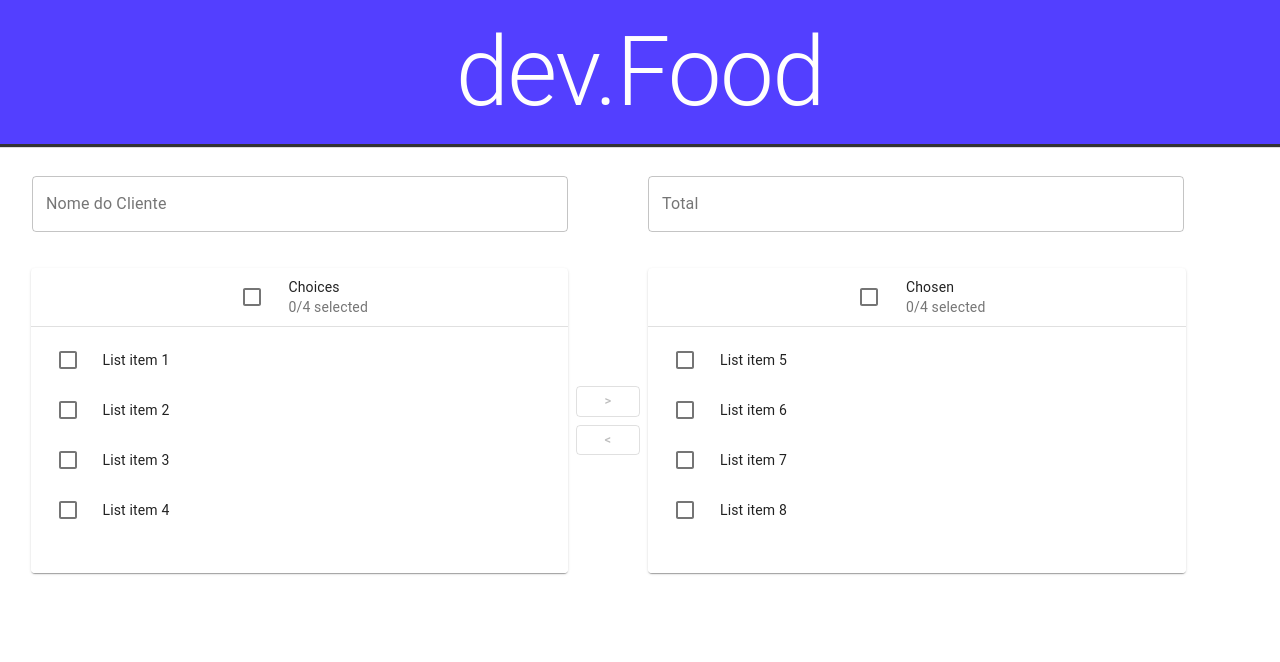
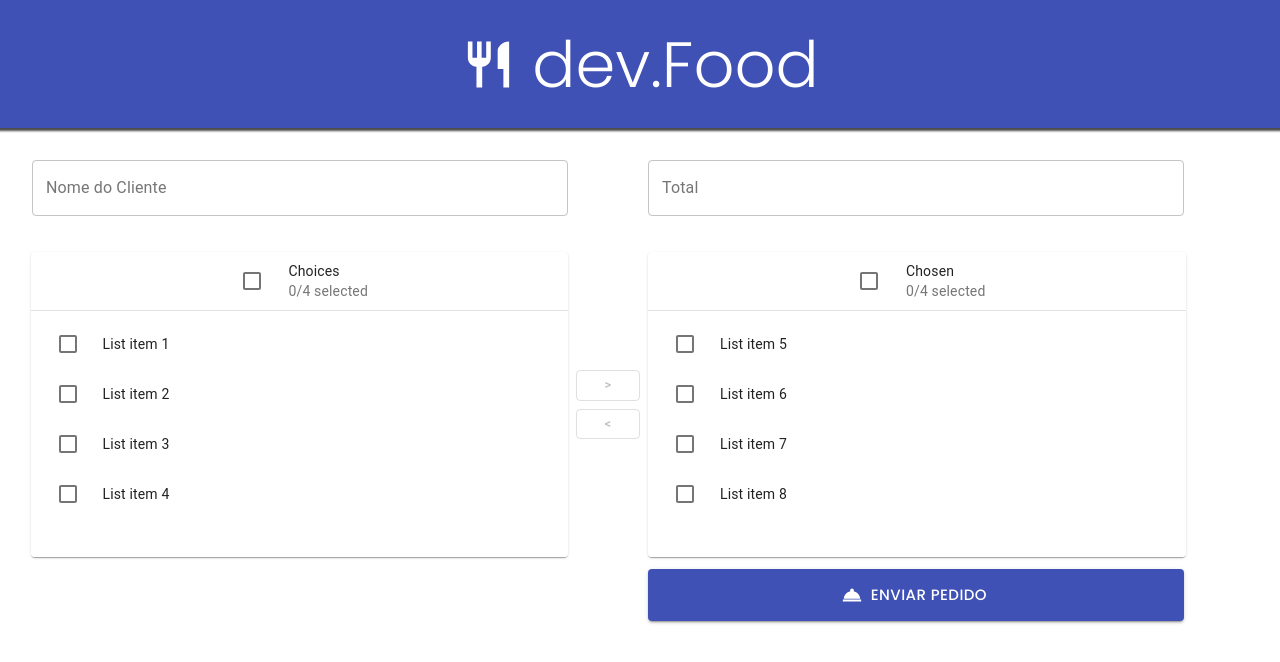
Before and after one commit to lucas-sacoman/teste-devio, a React (Create React App) app: page / in a window 1280 px wide. Shown: the top 662 px of the page. Built offline with nearby package versions, Linux system fonts and the light colour scheme.

Commit message:
:construction: style modification

```diff
--- a/src/App.js
+++ b/src/App.js
@@ -1,19 +1,19 @@
 import './App.css';
-import { Container, Typography } from '@material-ui/core';
+import { Container } from '@material-ui/core';
 
 import Order from './components/Orders'
 import { Header } from './components/Header/Header';
+import RestaurantIcon from '@material-ui/icons/Restaurant';
+import Title from './components/Header/Title'
 
 export default function App() {
   return (
     <>
-      <Header>
-        <Typography
-          gutterBottom
-          variant="h1"
-          align="center">
-            dev.Food
-        </Typography>
+      <Header color="primary">
+        <RestaurantIcon
+          style={{ fontSize: 55 }}
+        />
+        <Title />
       </Header>
       <Container maxWidth='lg'>
         <Order />
--- a/src/components/Header/Header.jsx
+++ b/src/components/Header/Header.jsx
@@ -1,11 +1,21 @@
 import styled from 'styled-components';
 
 export const Header = styled.header `
+   font-family: 'Poppins', sans-serif;
+   font-size: 2rem;
+   display: flex;
    margin: 0;
-   padding: 1rem 0 2rem 0;
+   padding: 3rem 0 3rem;
+   justify-content: center;
+   align-items: center;
    width: 100%;
-   height: 6rem;
+   height: 2rem;
    color: #fffefe;
-   background: #533fff;
-   box-shadow: 0px 3px 1px 0px rgba(0, 0, 0, 0.8)
+   background: #3f51b5;
+   box-shadow: 0px 1px 2px 2px rgba(0, 0, 0, 0.7);
+
+   h1 {
+      font-weight: 200;
+      margin-left: 1rem;
+   }
 `;
--- /dev/null
+++ b/src/components/Header/Title.jsx
@@ -0,0 +1,7 @@
+import React from 'react';
+
+export default function Title() {
+  return (
+     <h1>dev.Food</h1>
+  )
+}
--- /dev/null
+++ b/src/components/Input/Button.jsx
@@ -0,0 +1,31 @@
+import React from 'react';
+import Button from '@material-ui/core/Button';
+import { makeStyles } from '@material-ui/core/styles';
+import RoomServiceIcon from '@material-ui/icons/RoomService';
+
+const useStyles = makeStyles((theme) => ({
+  button: {
+    margin: theme.spacing(1),
+    fontFamily: 'Poppins',
+    marginLeft: '39rem',
+    padding: '0.8rem 12.3rem'
+  },
+}));
+
+export default function IconLabelButtons() {
+  const classes = useStyles();
+
+  return (
+    <div>
+      <Button
+        variant="contained"
+        color="primary"
+        size="large"
+        className={classes.button}
+        startIcon={<RoomServiceIcon />}
+      >
+        Enviar pedido
+      </Button>
+    </div>
+  );
+}
--- a/src/components/Orders/OrderForm.js
+++ b/src/components/Orders/OrderForm.js
@@ -2,6 +2,7 @@ import React from 'react';
 import Form from '../../layouts/Form';
 import Input from '../../controls/Input';
 import TransferList from '../../components/Input/TransferList'
+import Button from '../Input/Button'
 
 import { Grid } from '@material-ui/core';
 
@@ -24,6 +25,7 @@ export default function OrderForm() {
                />
             </Grid>
             <TransferList />
+            <Button />
         </Grid>
      </Form>
    )
```
